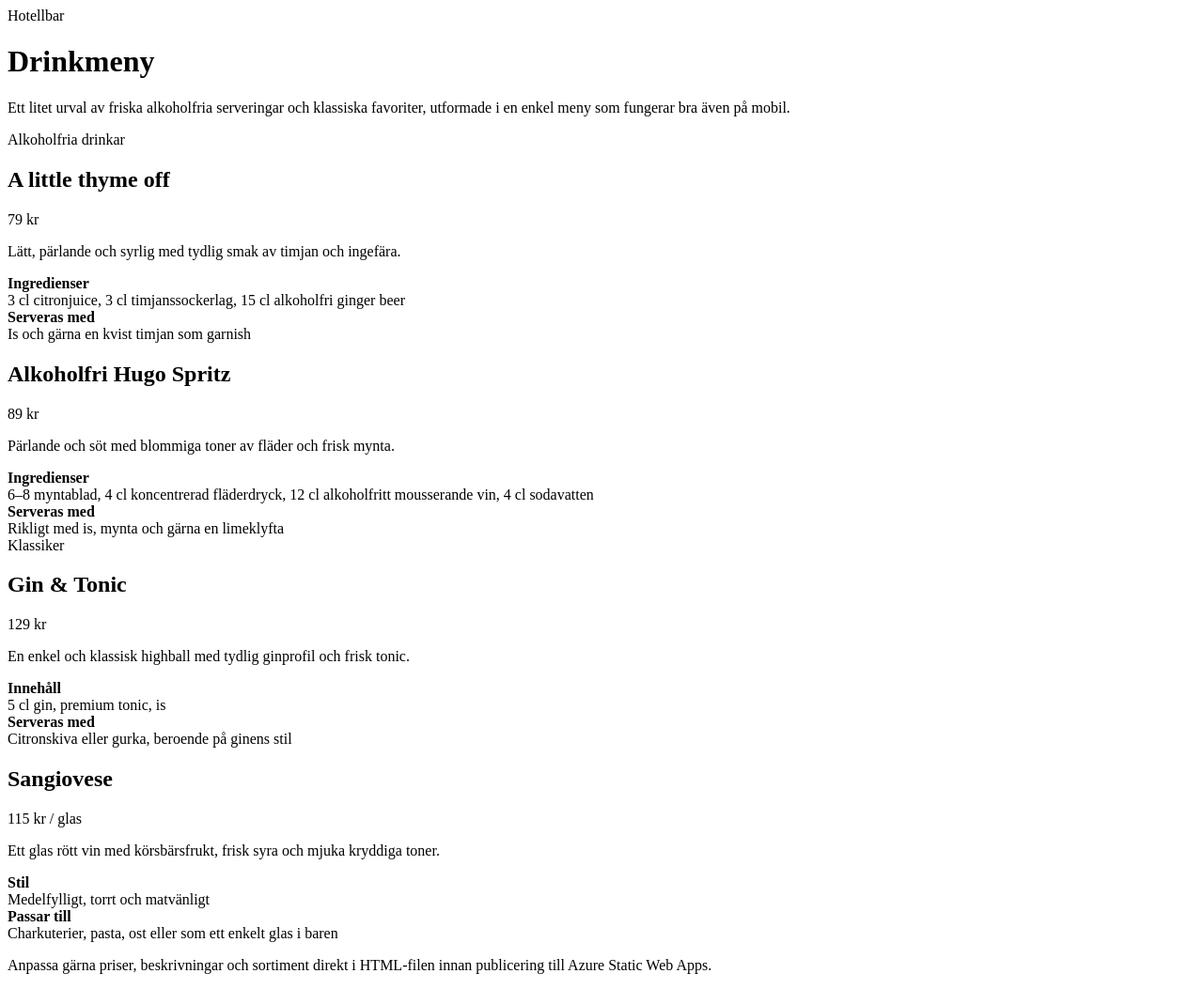
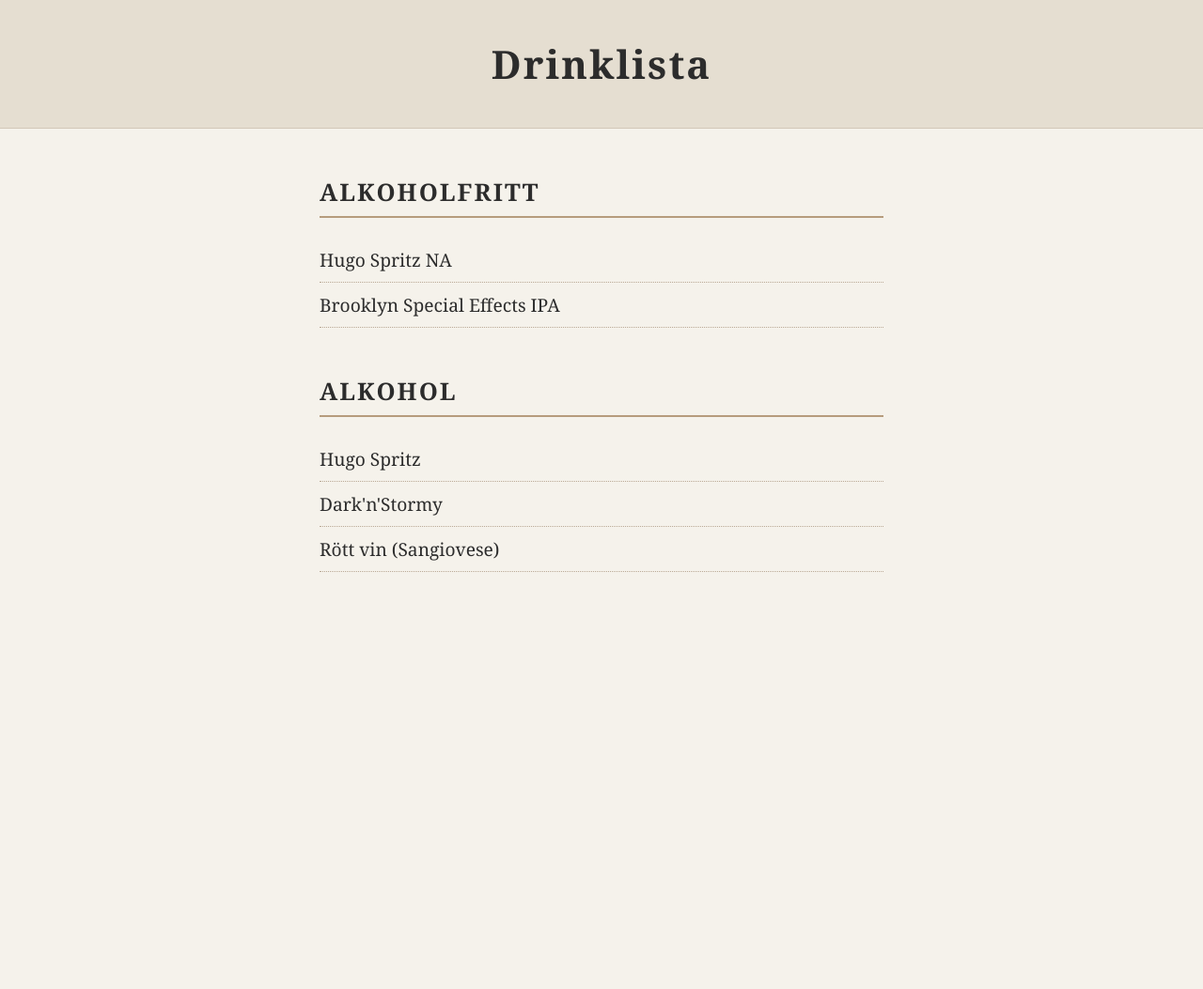
Before and after one commit to andersahlstedt/sthlmcountdown, a plain HTML site: page dos.html in a window 1280 px wide. Shown: the whole page at 94% size. After the commit the page ends 800 px from the top, so only its background shows below. Drawn offline with Linux system fonts and the light colour scheme.

Commit message:
Refactor dos.html for improved structure and style

```diff
--- a/dos.html
+++ b/dos.html
@@ -1,105 +1,69 @@
 <!DOCTYPE html>
-      <div class="eyebrow">Hotellbar</div>
-      <h1>Drinkmeny</h1>
-      <p class="subtitle">
-        Ett litet urval av friska alkoholfria serveringar och klassiska favoriter,
-        utformade i en enkel meny som fungerar bra även på mobil.
-      </p>
-    </header>
+<html lang="sv">
+<head>
+    <meta charset="UTF-8">
+    <meta name="viewport" content="width=device-width, initial-scale=1.0">
+    <title>Drinklista</title>
+    <style>
+        body {
+            font-family: "Georgia", serif;
+            background: #f5f2eb;
+            color: #2c2c2c;
+            margin: 0;
+            padding: 0;
+        }
 
-    <section class="section">
-      <div class="section-title"><span>Alkoholfria drinkar</span></div>
-      <div class="drink-list">
-        <article class="drink">
-          <div class="drink-header">
-            <h2 class="drink-name">A little thyme off</h2>
-            <div class="price">79 kr</div>
-          </div>
-          <p class="description">
-            Lätt, pärlande och syrlig med tydlig smak av timjan och ingefära.
-          </p>
-          <div class="details">
-            <div class="detail">
-              <strong>Ingredienser</strong><br>
-              3 cl citronjuice, 3 cl timjanssockerlag, 15 cl alkoholfri ginger beer
-            </div>
-            <div class="detail">
-              <strong>Serveras med</strong><br>
-              Is och gärna en kvist timjan som garnish
-            </div>
-          </div>
-        </article>
+        header {
+            text-align: center;
+            padding: 40px 20px;
+            background: #e5ded1;
+            border-bottom: 1px solid #d2c7b8;
+        }
 
-        <article class="drink">
-          <div class="drink-header">
-            <h2 class="drink-name">Alkoholfri Hugo Spritz</h2>
-            <div class="price">89 kr</div>
-          </div>
-          <p class="description">
-            Pärlande och söt med blommiga toner av fläder och frisk mynta.
-          </p>
-          <div class="details">
-            <div class="detail">
-              <strong>Ingredienser</strong><br>
-              6–8 myntablad, 4 cl koncentrerad fläderdryck, 12 cl alkoholfritt mousserande vin, 4 cl sodavatten
-            </div>
-            <div class="detail">
-              <strong>Serveras med</strong><br>
-              Rikligt med is, mynta och gärna en limeklyfta
-            </div>
-          </div>
-        </article>
-      </div>
-    </section>
+        h1 {
+            margin: 0;
+            font-size: 2.6rem;
+            letter-spacing: 0.05em;
+        }
 
-    <section class="section">
-      <div class="section-title"><span>Klassiker</span></div>
-      <div class="drink-list">
-        <article class="drink">
-          <div class="drink-header">
-            <h2 class="drink-name">Gin &amp; Tonic</h2>
-            <div class="price">129 kr</div>
-          </div>
-          <p class="description">
-            En enkel och klassisk highball med tydlig ginprofil och frisk tonic.
-          </p>
-          <div class="details">
-            <div class="detail">
-              <strong>Innehåll</strong><br>
-              5 cl gin, premium tonic, is
-            </div>
-            <div class="detail">
-              <strong>Serveras med</strong><br>
-              Citronskiva eller gurka, beroende på ginens stil
-            </div>
-          </div>
-        </article>
+        .container {
+            max-width: 600px;
+            margin: 40px auto;
+            padding: 0 20px;
+        }
 
-        <article class="drink">
-          <div class="drink-header">
-            <h2 class="drink-name">Sangiovese</h2>
-            <div class="price">115 kr / glas</div>
-          </div>
-          <p class="description">
-            Ett glas rött vin med körsbärsfrukt, frisk syra och mjuka kryddiga toner.
-          </p>
-          <div class="details">
-            <div class="detail">
-              <strong>Stil</strong><br>
-              Medelfylligt, torrt och matvänligt
-            </div>
-            <div class="detail">
-              <strong>Passar till</strong><br>
-              Charkuterier, pasta, ost eller som ett enkelt glas i baren
-            </div>
-          </div>
-        </article>
-      </div>
-    </section>
+        h2 {
+            margin-top: 50px;
+            font-size: 1.6rem;
+            border-bottom: 2px solid #b69c7d;
+            padding-bottom: 8px;
+            text-transform: uppercase;
+            letter-spacing: 0.08em;
+        }
 
-    <p class="footer-note">
-      Anpassa gärna priser, beskrivningar och sortiment direkt i HTML-filen innan publicering till Azure Static Web Apps.
-    </p>
-  </main>
+        .drink {
+            font-size: 1.2rem;
+            padding: 10px 0;
+            border-bottom: 1px dotted #b9a894;
+        }
+    </style>
+</head>
+<body>
+
+<header>
+    <h1>Drinklista</h1>
+</header>
+
+<div class="container">
+    <h2>Alkoholfritt</h2>
+    <div class="drink">Hugo Spritz NA</div>
+    <div class="drink">Brooklyn Special Effects IPA</div>
+
+    <h2>Alkohol</h2>
+    <div class="drink">Hugo Spritz</div>
+    <div class="drink">Dark'n'Stormy</div>
+    <div class="drink">Rött vin (Sangiovese)</div>
+</div>
+
 </body>
 </html>
```
